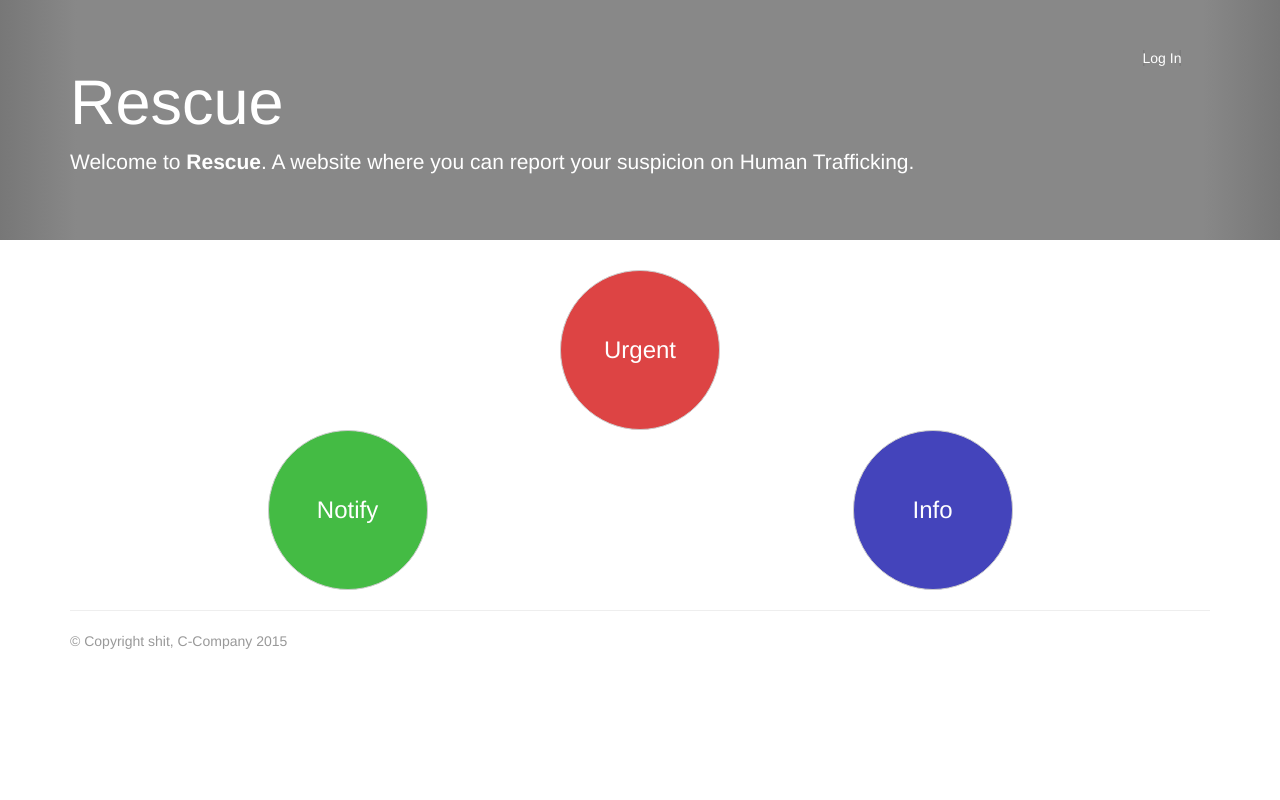
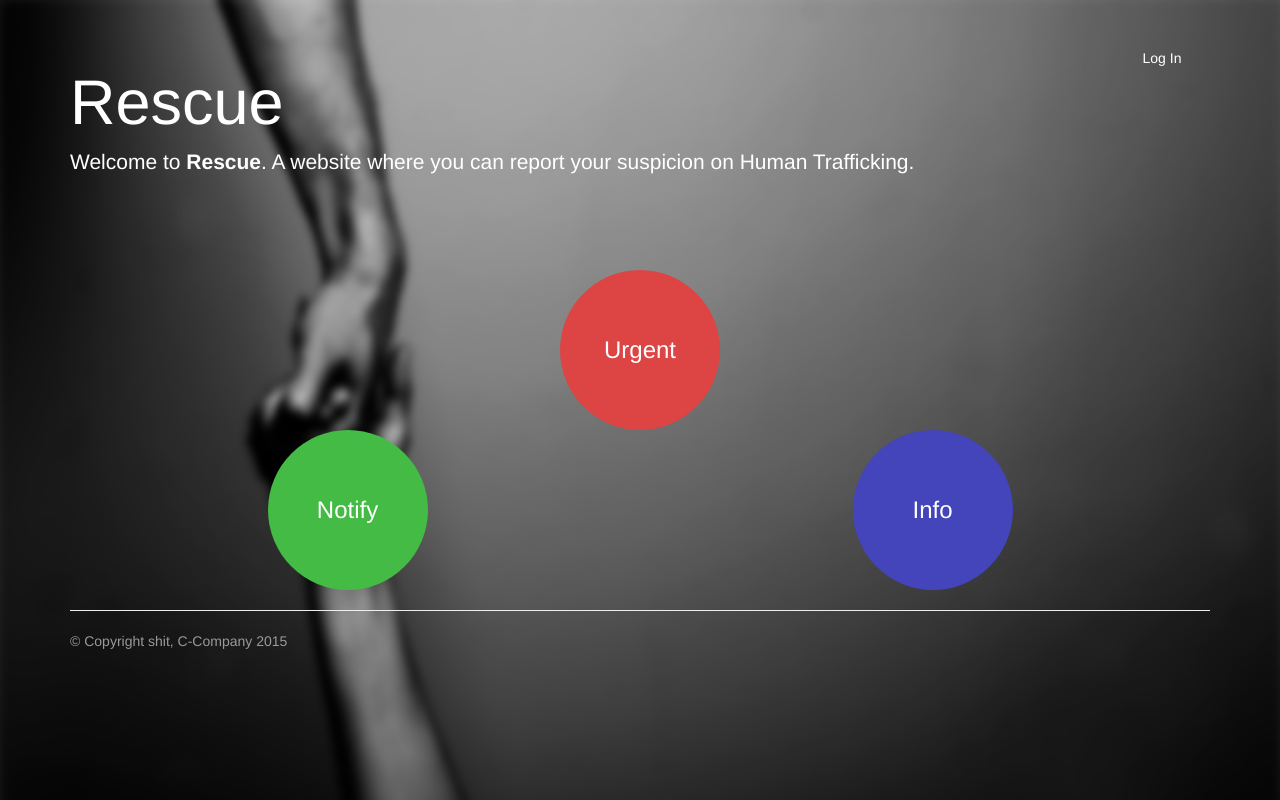
Before and after one commit to FrozenHelium/rescue, a PHP site: page / in a window 1280 px wide. Run offline with PHP 8.4, Linux system fonts and the light colour scheme.

Commit message:
fixed, I guess :v:

```diff
--- a/public/css/home.css
+++ b/public/css/home.css
@@ -1,4 +1,14 @@
+body{
+    background-image:url("../imgs/home-bg.png");
+    background-repeat:none;
+    background-size:cover;
+}
 
+.jumbotron,
+.jumbotron a{
+    background-image:none;
+    background-color:transparent;
+}
 .main{
   text-align: left;
   background-color: transparent;
@@ -59,6 +69,7 @@
   font-size: 24px;
   line-height: 1.33;
   border-radius: 80px;
+  border-color:transparent;
   padding-top:63px;
 
 }
@@ -84,16 +95,13 @@
 .urgent:hover{
 	color: white;
 	background-color:red;
-    border-color:red;
 }
 
 .notify:hover{
 	color: white;
 	background-color:#44EE44;
-	border-color:#44EE44;
 }
 .info:hover{
 	color: white;
 	background-color:blue;
-	border-color: blue;
 }
```
Also changed, not shown: public/imgs/home-bg.png (added).
